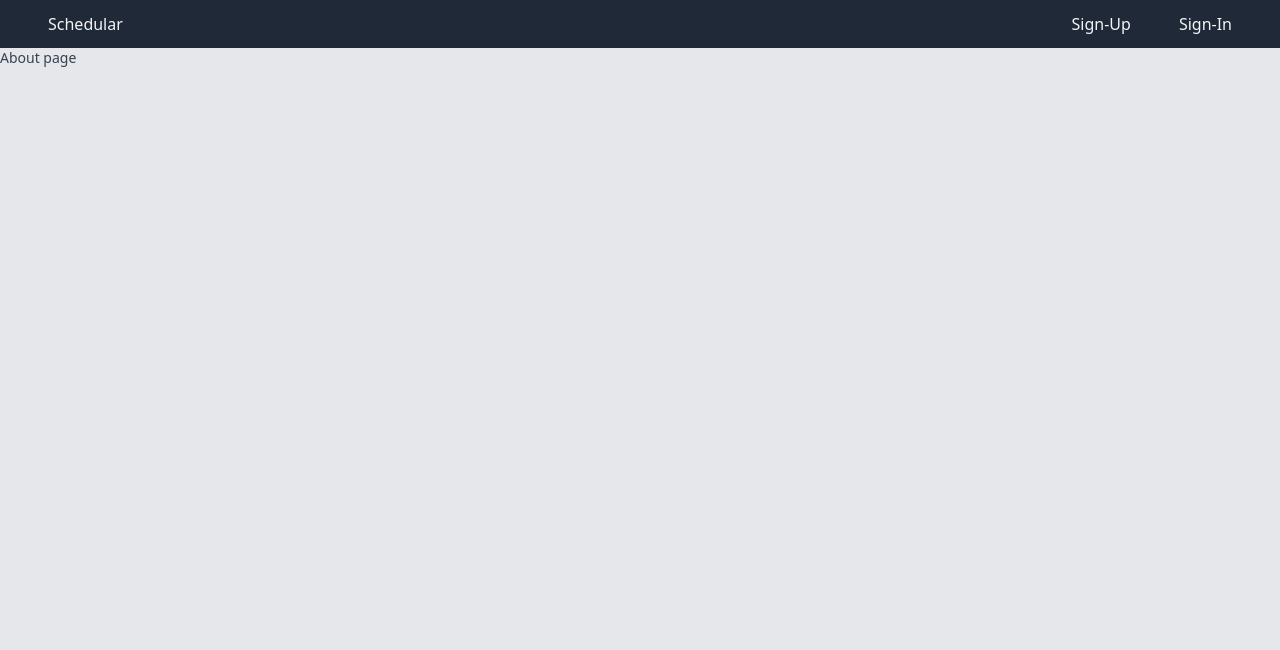
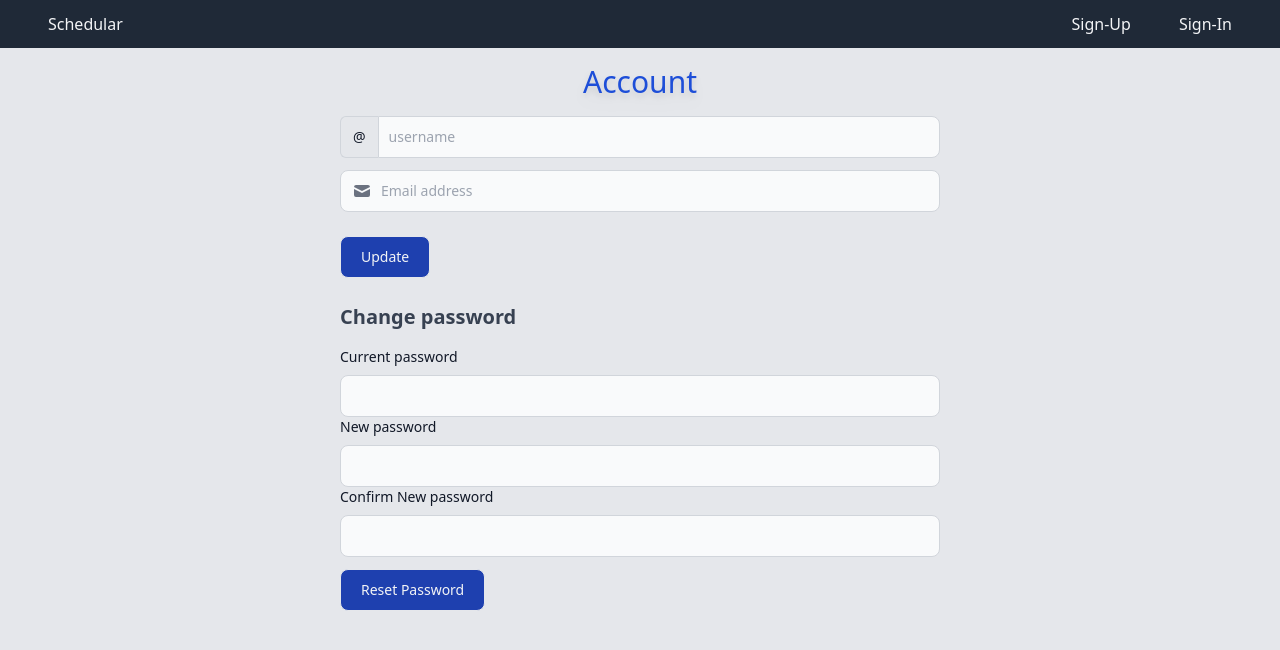
Before and after one commit to olakayCoder1/Schedular, a Flask app: template app/templates/about.html in a window 1280 px wide. Shown: the top 650 px of the page. Run offline with Flask 2, Linux system fonts and the light colour scheme; the template is opened without the code that fills it: values that come from a table or form of the project are taken from there, others are empty; some libraries are stand-ins or nearby versions.

Commit message:
account update added

```diff
--- a/app/forms.py
+++ b/app/forms.py
@@ -1,6 +1,8 @@
 from flask_wtf import FlaskForm
 from wtforms import StringField , EmailField  , PasswordField, SubmitField , ValidationError
 from wtforms.validators import  DataRequired , EqualTo , Length ,Email
+from flask_login import login_user , logout_user , login_required , current_user
+
 
 from .models import User
 
@@ -24,9 +26,37 @@ class RegisterForm(FlaskForm):
     submit = SubmitField('Sign-Up')
 #I NEED TO INSTALL EMAIL email_validation for EMAIL VALIDATION SUPPORT
 #I NEED TO INSTALL EMAIL email_validation for EMAIL VALIDATION SUPPORT
-#I NEED TO INSTALL EMAIL email_validation for EMAIL VALIDATION SUPPORT
+#I NEED TO INSTALL EMAIL email_validation for EMAIL VALIDATION SUPPORT   check_password
 
 class LoginForm(FlaskForm):
     username = StringField('Username', validators=[DataRequired()])
     password = PasswordField('Password', validators=[DataRequired()])
     submit = SubmitField('Login')
+
+
+class UserForm(FlaskForm):
+    def validate_username(self, username_to_check):
+        user = User.query.filter_by(username=username_to_check.data).first()
+        if user and user.username != current_user.username :
+            raise ValidationError('Username already exist, try a different username')
+
+    def validate_email(self, email_to_check):
+        user = User.query.filter_by(email=email_to_check.data).first()
+        if user and user.email != current_user.email :
+            raise ValidationError('Email already exist, try a different email')
+    username = StringField('Username', validators=[DataRequired(), Length(min=3)])
+    email = EmailField('Your Email', validators=[DataRequired(), Email()])
+
+    submit = SubmitField('Update')
+
+class PasswordChangeForm(FlaskForm):
+
+    def validate_old_password(self, old_password):
+        user = User.query.filter_by(username = current_user.username ).first()
+        if user and user.check_password(old_password):
+            return True
+        raise ValidationError('Old password did not match')
+    old_password = PasswordField('Current password' , validators=[DataRequired()])
+    new_password = PasswordField('Current password' , validators=[DataRequired(), Length(min=3)])
+    confirm_password = PasswordField('Current password' , validators=[EqualTo('password1')])
+    submit = SubmitField('Update password')
--- a/app/templates/about.html
+++ b/app/templates/about.html
@@ -1,5 +1,44 @@
 {% extends 'index.html' %}
 {% block title%}About{% endblock%}
 {% block content %}
-<h1>About page</h1>
+
+
+
+<form method="post" class="w-[600px] mx-auto">
+
+    <div class=" text-center my-4">
+      <h2 class=" text-blue-700 drop-shadow-lg shadow-black text-3xl font-mold text-cente">Account</h2>
+    </div>
+    {{ form.hidden_tag()}}
+    <!-- {{ form.username.label(class="block mb-2 text-sm font-medium") }} -->
+    <div class="flex mb-3">
+        <span class="inline-flex items-center px-3 text-sm text-gray-900 bg-gray-200 rounded-l-md border border-r-0 border-gray-300">
+            @
+        </span>
+        {{ form.username(placeholder="username" , class="rounded-none rounded-r-lg bg-gray-50 border text-gray-900 focus:ring-blue-500 focus:border-blue-500 block flex-1 min-w-0 w-full text-sm border-gray-300 p-2.5 ")}}
+    </div>
+    <div class="relative mb-3">
+        <div class="flex absolute inset-y-0 left-0 items-center pl-3 pointer-events-none">
+            <svg aria-hidden="true" class="w-5 h-5 text-gray-500 dark:text-gray-400" fill="currentColor" viewBox="0 0 20 20" xmlns="http://www.w3.org/2000/svg"><path d="M2.003 5.884L10 9.882l7.997-3.998A2 2 0 0016 4H4a2 2 0 00-1.997 1.884z"></path><path d="M18 8.118l-8 4-8-4V14a2 2 0 002 2h12a2 2 0 002-2V8.118z"></path></svg>
+        </div>
+        {{ form.email(placeholder="Email address", class="bg-gray-50 border border-gray-300 text-gray-900 text-sm rounded-lg focus:ring-blue-500 focus:border-blue-500 block w-full pl-10 p-2.5  ")}}
+    </div>
+    {{ form.submit(class="my-3 py-2.5 px-5 mr-2 mb-2 text-sm font-medium text-gray-100 focus:outline-none bg-blue-800 rounded-lg border border-gray-200 hover:bg-blue-900  focus:z-10 focus:ring-4 focus:ring-blue-200 cursor-pointer")}}
+
+</form>
+
+<hr>
+
+<form  method="post" class="w-[600px] mx-auto" action="{{ url_for('reset_password') }}">
+    <h2 class=" text-xl font-bold my-4">Change password</h2>
+    <div class="">
+        <label for="old_password" class="block mb-2 text-sm font-medium text-gray-900 ">Current password</label>
+        <input type="password" name="old_password" class="bg-gray-50 border border-gray-300 text-gray-900 text-sm rounded-lg focus:ring-blue-500 focus:border-blue-500 block w-full p-2.5  " required/>
+        <label for="new_password" class="block mb-2 text-sm font-medium text-gray-900 ">New password</label>
+        <input type="password" name="new_password" class="bg-gray-50 border border-gray-300 text-gray-900 text-sm rounded-lg focus:ring-blue-500 focus:border-blue-500 block w-full p-2.5  " required/>
+        <label for="confirm_password" class="block mb-2 text-sm font-medium text-gray-900 ">Confirm New password</label>
+        <input type="password" name="confirm_password" class="bg-gray-50 border border-gray-300 text-gray-900 text-sm rounded-lg focus:ring-blue-500 focus:border-blue-500 block w-full p-2.5  " required/>
+      </div>
+      <button type="submit" class="my-3 py-2.5 px-5 mr-2 mb-2 text-sm font-medium text-gray-100 focus:outline-none bg-blue-800 rounded-lg border border-gray-200 hover:bg-blue-900  focus:z-10 focus:ring-4 focus:ring-blue-200 cursor-pointer" >Reset Password</button>
+</form>
 {% endblock%}
--- a/app/templates/home.html
+++ b/app/templates/home.html
@@ -7,6 +7,8 @@
             <input type="text" name="description" class="bg-blue-50 border  text-gray-700 text-base font-medium rounded-lg focus:ring-blue-500 focus:border-blue-500 block w-full p-4 focus:shadow-md" placeholder="Add new task">
           </div>
     </form>
+
+
     <div class="w-full max-w-[600px] mx-auto pb-20">
         <h2 class=" text-2xl font-medium">Tasks</h2>
         <ul>
--- a/app/templates/index.html
+++ b/app/templates/index.html
@@ -18,7 +18,7 @@
             {% if current_user.is_authenticated %}
 
             <li class="">
-              <a class="" href="/about">Welcome {{ current_user.username }}</a>
+              <a href="{{ url_for('account_page') }}">Welcome {{ current_user.username }}</a>
             </li>
             {% endif%}
           </ul>
@@ -28,7 +28,7 @@
               <a class="" aria-current="page" href="{{ url_for('home_page') }}">Home</a>
             </li>
             <li class="">
-              <a class="" href="/about">About</a>
+              <a class="" href="{{ url_for('account_page') }}">Account</a>
             </li>
             <li class="">
               <a class="" href="{{ url_for('logout_page') }}">Sign-Out</a>
--- a/run.py
+++ b/run.py
@@ -3,4 +3,4 @@ from app import app
 
 
 if __name__ == "__main__":
-    app.run(Debug=True)
+    app.run(debug=True)
```
Also changed, not shown: app/views.py (+48 -8 lines), app/client.db.
